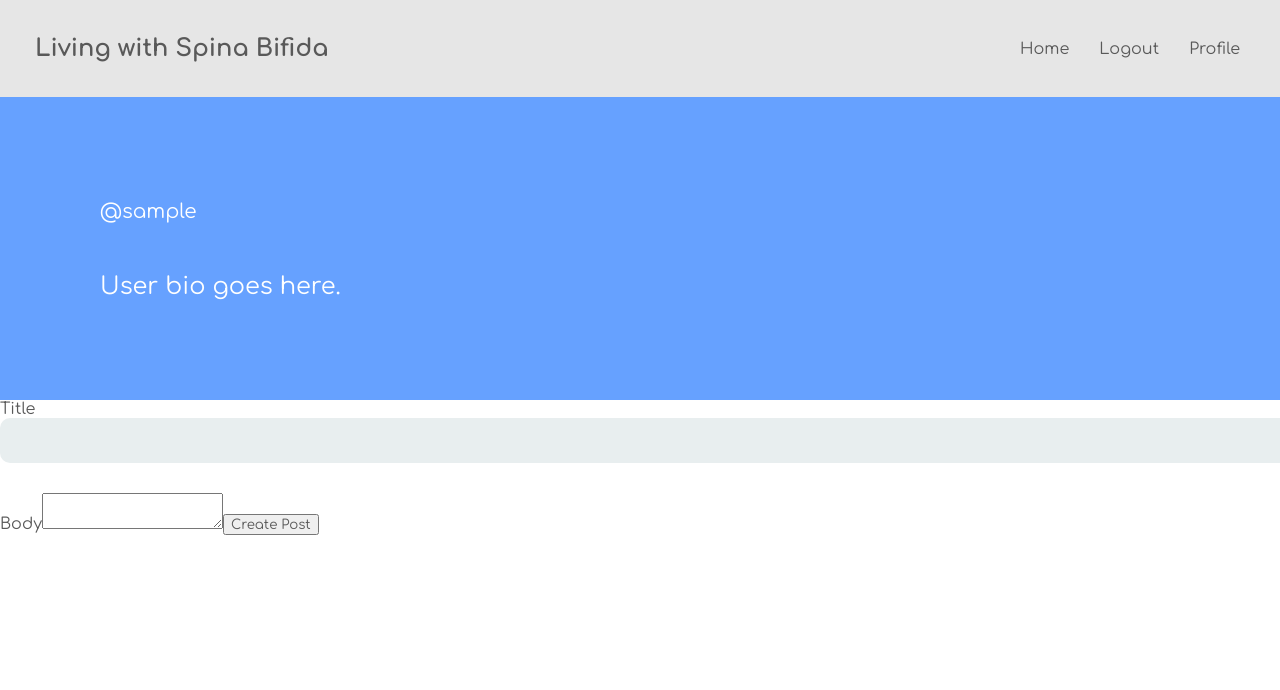
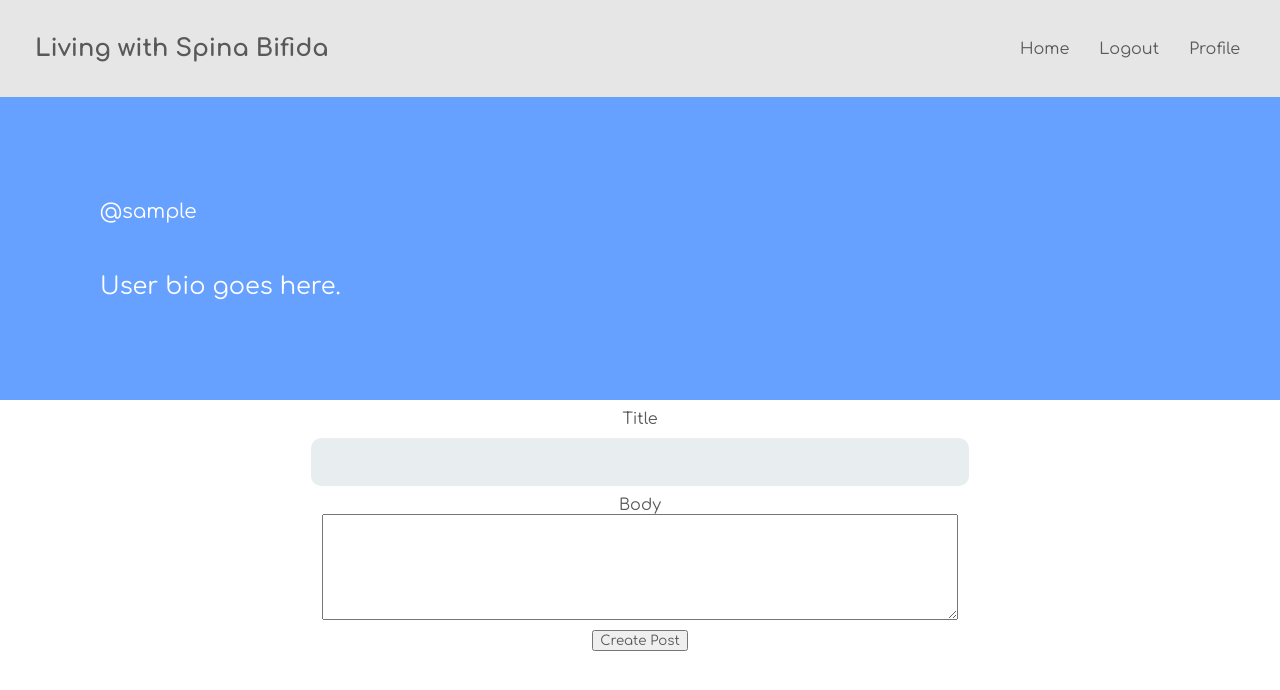
Before and after one commit to tufanbutuner/livingwithspinabifida, a React (Create React App) app: page /profile in a window 1280 px wide. Shown: the top 690 px of the page. Built offline with nearby package versions, Linux system fonts and the light colour scheme; sample sign-in values are in the browser's storage.

Commit message:
CSS for Posts

```diff
--- a/src/css/index.css
+++ b/src/css/index.css
@@ -5,6 +5,8 @@
   font-family: "Comfortaa";
   color: #595959;
 }
+
+/* NAVBAR */
 
 .navbar {
   padding: 35px;
@@ -24,6 +26,8 @@
   text-decoration: none;
   padding: 5px;
 }
+
+/* REGISTER PAGE */
 
 .register {
   padding: 16px;
@@ -91,7 +95,8 @@ input[type="text"], input[type="password"], input[type="email"] {
   padding: 60px;
 }
 
-/* Profile page */
+/* PROFILE PAGE */
+
 #username {
   text-align: center;
   padding-top: 60px;
@@ -126,3 +131,28 @@ input[type="text"], input[type="password"], input[type="email"] {
 .profileBio {
   font-size: 18pt;
 }
+
+/* POSTS */
+
+.uploadPost {
+  display: flex;
+  flex-direction: column;
+  justify-content: center;
+  align-items: center;
+  margin: 10px;
+}
+
+.uploadPost input {
+  width: 50%;
+  height: 20px;
+  margin: 10px;
+}
+
+textarea {
+  width: 50%;
+  height: 100px;
+}
+
+#postSubmit {
+  margin-top: 10px;
+}
```
